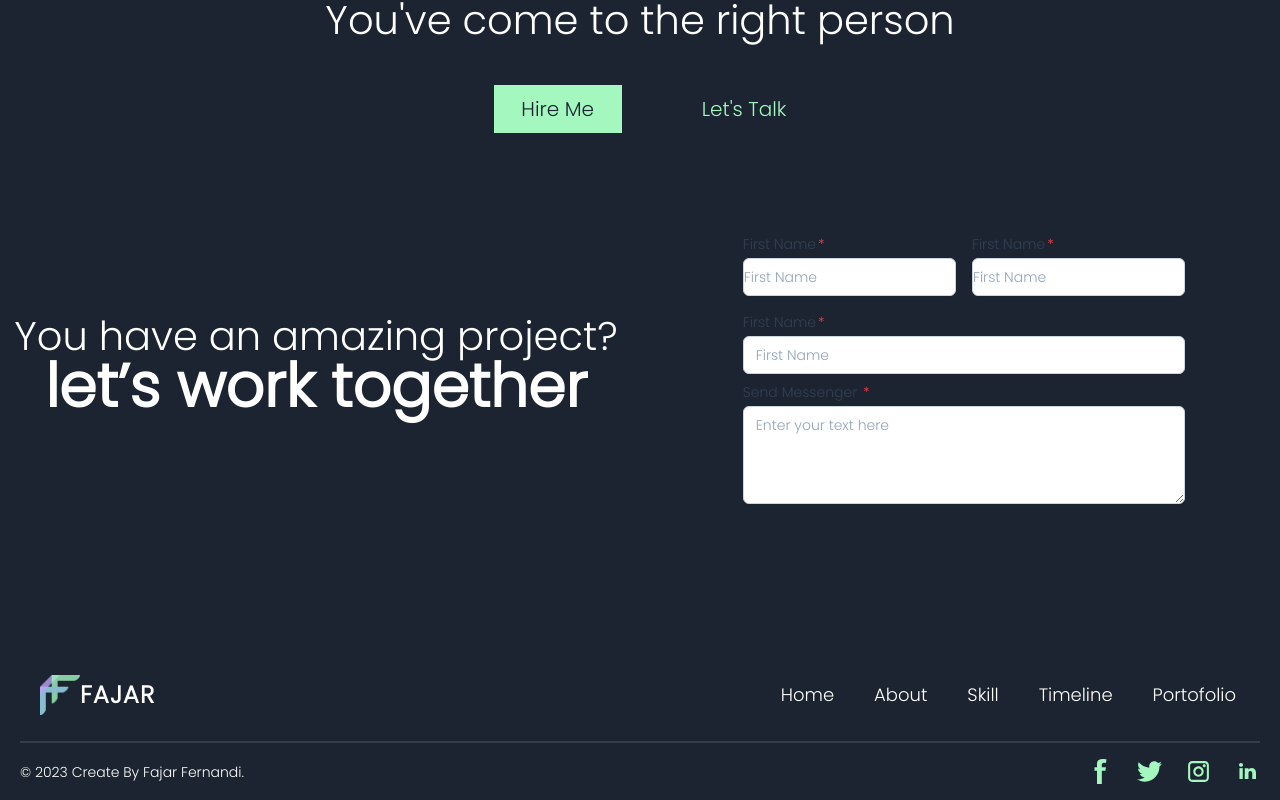
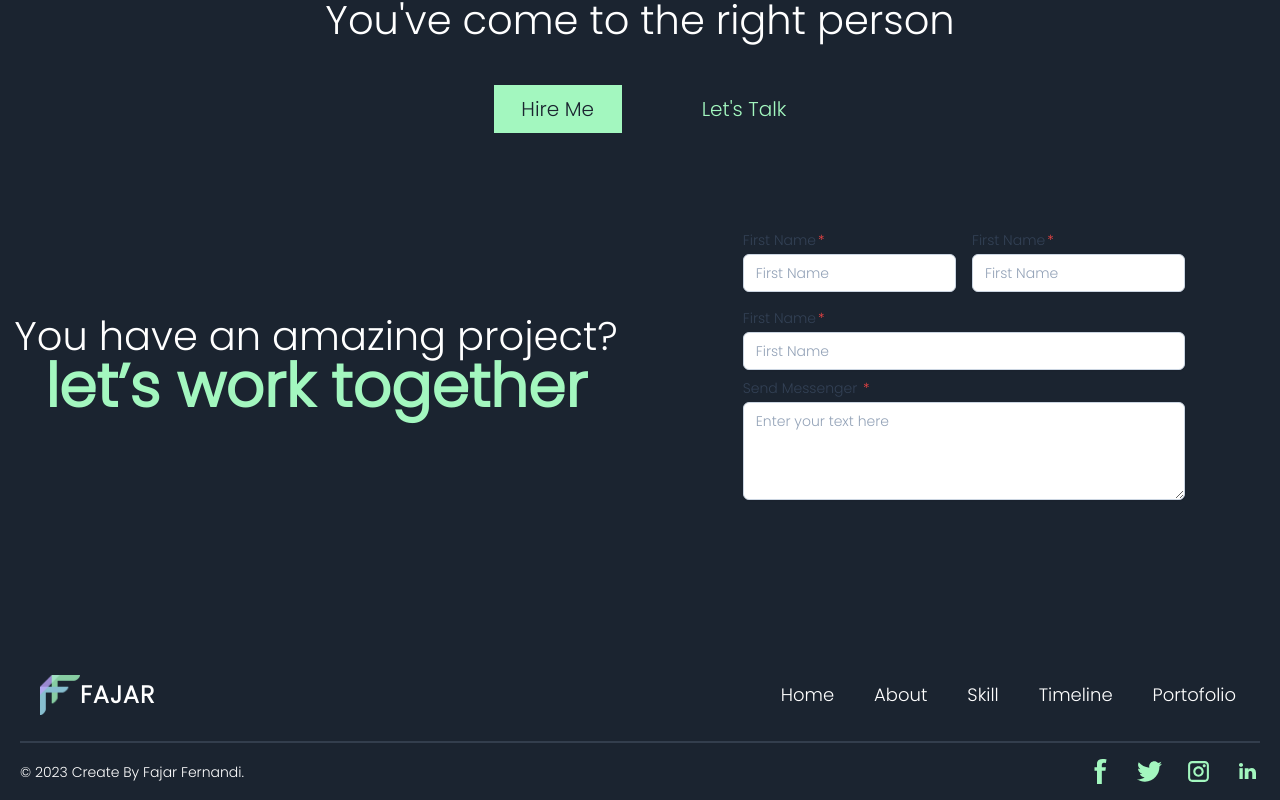
Before and after one commit to FajarFE/Portofolio-Fajar, a React (Create React App) app: page / in a window 1280 px wide. Shown: the part 3613-4413 px from the top of the page. Built offline with nearby package versions, Linux system fonts and the light colour scheme; the HTML template or start-up script is replaced by a standard one.

Commit message:
coba lagi

```diff
--- a/src/components/Contact.js
+++ b/src/components/Contact.js
@@ -10,13 +10,13 @@ const ContactCard = () => {
                         <span className="after:content-['*'] after:ml-0.5 after:text-red-500 block text-sm font-medium text-slate-700">
                             First Name
                         </span>
-                        <input type="firstname" name="firstname" className="mt-1 pr-3 py-2 bg-white border shadow-sm border-slate-300 placeholder-slate-400 focus:outline-none focus:border-sky-500 focus:ring-sky-500 block w-full rounded-md sm:text-sm focus:ring-1" placeholder="First Name" />
+                        <input type="firstname" name="firstname" className="mt-1 px-3 pr-3 py-2 bg-white border shadow-sm border-slate-300 placeholder-slate-400 focus:outline-none focus:border-sky-500 focus:ring-sky-500 block w-full rounded-md sm:text-sm focus:ring-1" placeholder="First Name" />
                     </label>
                     <label className="w-1/2 flex-mx-auto justify-center my-2">
                         <span className="after:content-['*'] after:ml-0.5 after:text-red-500 block text-sm font-medium text-slate-700">
                             First Name
                         </span>
-                        <input type="firstname" name="firstname" className="mt-1 py-2 bg-white border shadow-sm border-slate-300 placeholder-slate-400 focus:outline-none focus:border-sky-500 focus:ring-sky-500 block w-full rounded-md sm:text-sm focus:ring-1" placeholder="First Name" />
+                        <input type="firstname" name="firstname" className="mt-1 px-3 py-2 bg-white border shadow-sm border-slate-300 placeholder-slate-400 focus:outline-none focus:border-sky-500 focus:ring-sky-500 block w-full rounded-md sm:text-sm focus:ring-1" placeholder="First Name" />
                     </label>
                 </form>
                 <form action="" className="w-[100%] flex-mx-auto container justify-start my-2">
@@ -30,7 +30,7 @@ const ContactCard = () => {
                 <form action="">
                     <label for="">
                         <span className="after:content-['*'] after:ml-0.5 after:text-red-500 block text-sm font-medium text-slate-700"> Send Messenger </span>
-                        <textarea rows="4" className="mt-1 px-3 py-2 bg-white border shadow-sm border-slate-300 placeholder-slate-400 focus:outline-none focus:border-sky-500 focus:ring-sky-500 block w-full rounded-md sm:text-sm focus:ring-1" placeholder="Enter your text here"></textarea>
+                        <textarea rows="4" className="mt-1 px-3 py-2 bg-white border shadow-sm border-slate-300 placeholder-slate-400 focus:outline-none focus:border-sky-500 focus:ring-sky-500 w-full rounded-md sm:text-sm focus:ring-1" placeholder="Enter your text here"></textarea>
                     </label>
                 </form>
             </div>
@@ -54,7 +54,7 @@ const Contact =()=>{
         <div className=" grid grid-cols-2 gap-4 justify-center container mx-auto items-center content-center h-96">
         <h1 className={`${styles.heroSubText} text-center items-center text-[#A3F7BF] `}>
         You have an amazing project?<br />
-        <span className={`${styles.sectionHeadText}`}>
+        <span className={`${styles.sectionHeadText4} `}>
         let’s work together
             </span>
         </h1>
--- a/src/styles.js
+++ b/src/styles.js
@@ -9,7 +9,7 @@ const styles = {
     "text-[#fff] font-medium lg:text-[40px] sm:text-[26px] xs:text-[20px] text-[16px] lg:leading-[50px]",
 
   sectionHeadText:
-    "text-white font-black md:text-[60px] sm:text-[50px] xs:text-[40px] text-[30px]",
+    "text-white font-black md:text-[60px] sm:text-[50px] xs:text-[40px] text-[10px]",
   sectionSubText:
     "sm:text-[18px] text-[14px] text-secondary uppercase tracking-wider",
   sectionHeadText1:
@@ -18,6 +18,9 @@ const styles = {
     "text-white font-black md:text-[40px] sm:text-[20px] xs:text-[10px] text-[20px]",
     sectionHeadText3:
     "text-white font-black md:text-[60px] sm:text-[20px] xs:text-[40px] text-[20px]",
+    sectionHeadText4:
+    "text-[#A3F7BF] font-black md:text-[60px] sm:text-[50px] xs:text-[40px] text-[30px]",
+
 };
 
 
```
